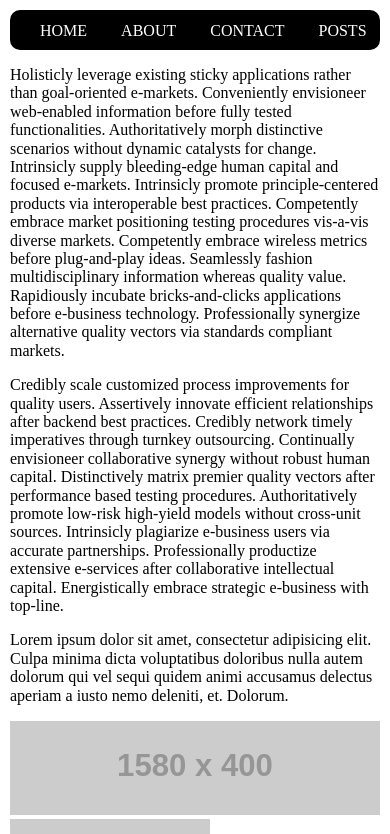
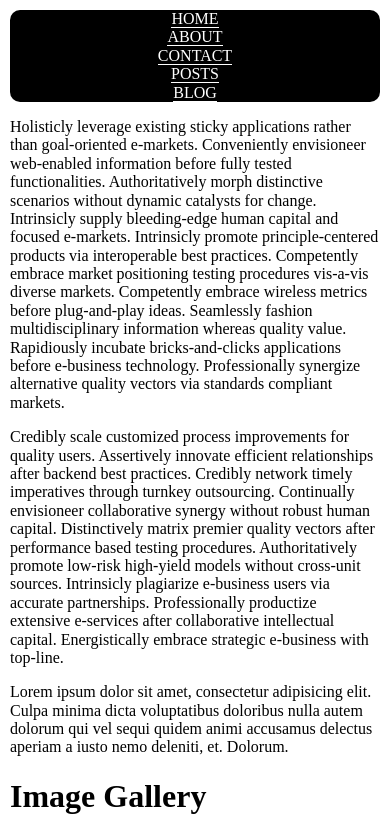
Before and after one commit to ironprice91/refactor-responsive-web-design, a plain HTML site: page index.html in a window 390 px wide. Shown: the top 834 px of the page. Drawn offline with nearby package versions, Linux system fonts and the light colour scheme; placeholder pictures from the web are drawn by us.

Commit message:
added media query for mid+small devices

```diff
--- a/index.html
+++ b/index.html
@@ -38,6 +38,7 @@
 		<img class="large-img" src="http://placehold.it/1580x400/ffbb00" alt="large-image">
 
 	<!-- image gallery -->
+	<h1 class="title">Image Gallery</h1>
 		<div class="image-gallery">
 			<img class="med-img" src="http://placehold.it/200x200/00e9f9" alt="med-img">
 			<img class="med-img" src="http://placehold.it/200x200/ff0000" alt="med-img">
--- a/main.css
+++ b/main.css
@@ -26,9 +26,9 @@ width: 100%;
 
 .nav-item {
 display: inline-block;
-padding-top: 12px;
-padding-left: 30px;
 text-align: center;
+margin: 12px 61px;
+position: relative;
 }
 
 .nav-link {
@@ -41,11 +41,69 @@ text-align: center;
 	color: #ff00e5;
 }
 
+.image-gallery {
+margin: 0px 70px;
+}
 
+/*start media query @this width apply these rules*/
+@media screen and (max-width: 960px) {
 
-/*start media query*/
-@media screen and (max-width: 960px) {
-	body  {
-		padding: 10px;
-	}
+body  {
+padding: 10px;
 }
+
+.navbar {
+background: black;
+height: 40px;
+border-radius: 10px;
+width: 100%;
+display: inline-table;
+}
+
+.nav-item {
+padding-top: 12px;
+padding-left: 30px;
+text-align: center;
+display: table-row;
+}
+
+.nav-link {
+text-decoration: none;
+color: white;
+border-bottom: 1px solid white;
+}
+
+}
+
+/*media for smaller screen*/
+@media screen and (max-width: 460px) {
+
+body  {
+padding: 10px;
+}
+
+img.large-img {
+display: none;
+}
+
+.navbar {
+background: black;
+height: 40px;
+border-radius: 10px;
+width: 100%;
+display: inline-table;
+}
+
+.nav-item {
+padding-top: 12px;
+padding-left: 30px;
+text-align: center;
+display: table-row;
+}
+
+.nav-link {
+text-decoration: none;
+color: white;
+border-bottom: 1px solid white;
+}
+}
```
